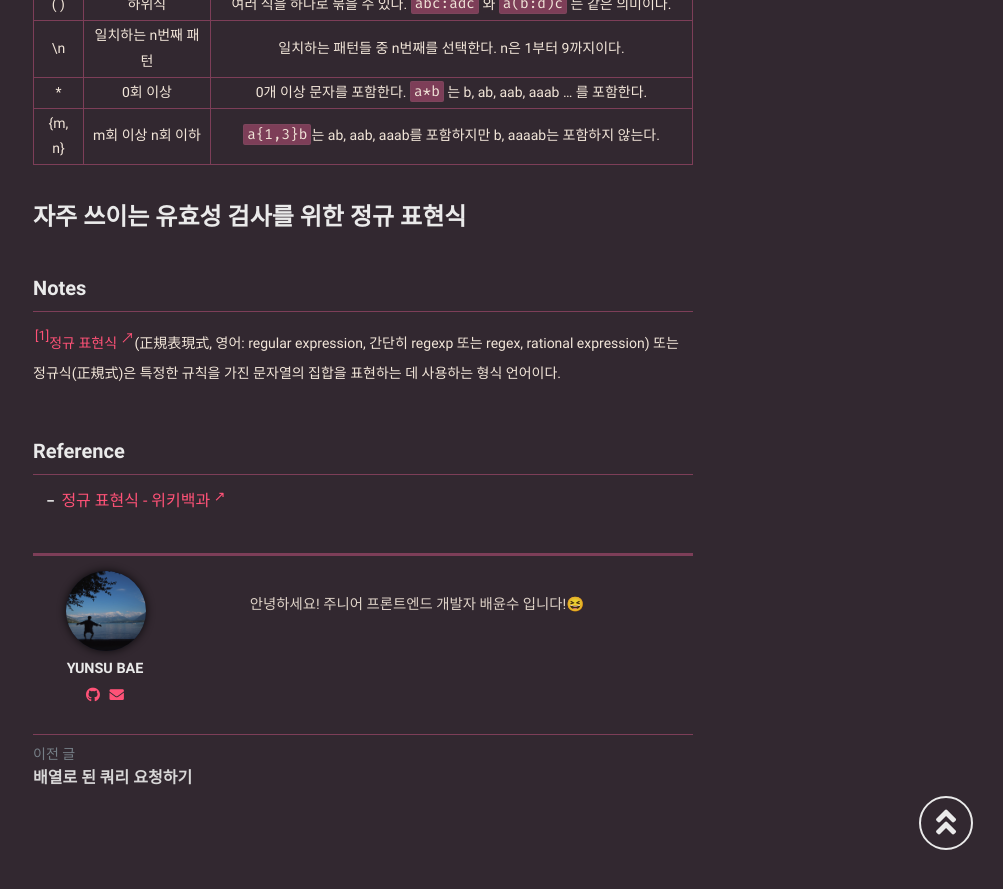
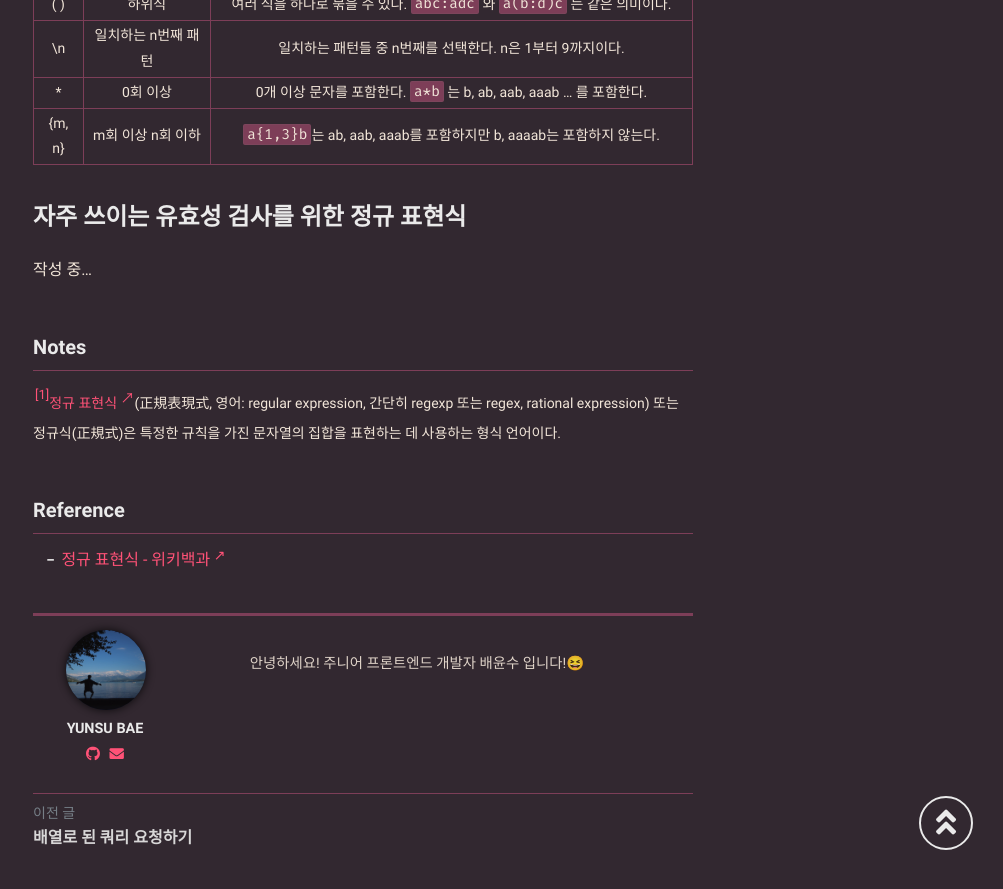
Before and after one commit to mniYUNSU/mniYUNSU.github.io, a Jekyll site: the page built from _posts/js-regexp/2021-12-15-js-regexp.md, in a window 1280 px wide and 900 px high, scrolled down 885 px. Shown: the top 889 px of the window, without its empty margins (277-1280 px from the left). Built offline with Jekyll 4.4.1, drawn with Linux system fonts in a browser that asks for light colours; comment, search, counter and statistics services are not loaded.

Commit message:
포스팅 : 유효성 검사를 위한 정규 표현식

```diff
--- a/_posts/js-regexp/2021-12-15-js-regexp.md
+++ b/_posts/js-regexp/2021-12-15-js-regexp.md
@@ -29,6 +29,8 @@ description: 다양한 정규 표현식
 
 # 자주 쓰이는 유효성 검사를 위한 정규 표현식
 
+작성 중...
+
 ### Notes
 
 <small id="user-ref"><sup>[[1]](#user)</sup><a href="https://ko.wikipedia.org/wiki/%EC%A0%95%EA%B7%9C_%ED%91%9C%ED%98%84%EC%8B%9D" target="_blank" rel="noopener">정규 표현식</a>(正規表現式, 영어: regular expression, 간단히 regexp 또는 regex, rational expression) 또는 정규식(正規式)은 특정한 규칙을 가진 문자열의 집합을 표현하는 데 사용하는 형식 언어이다. </small>
```
